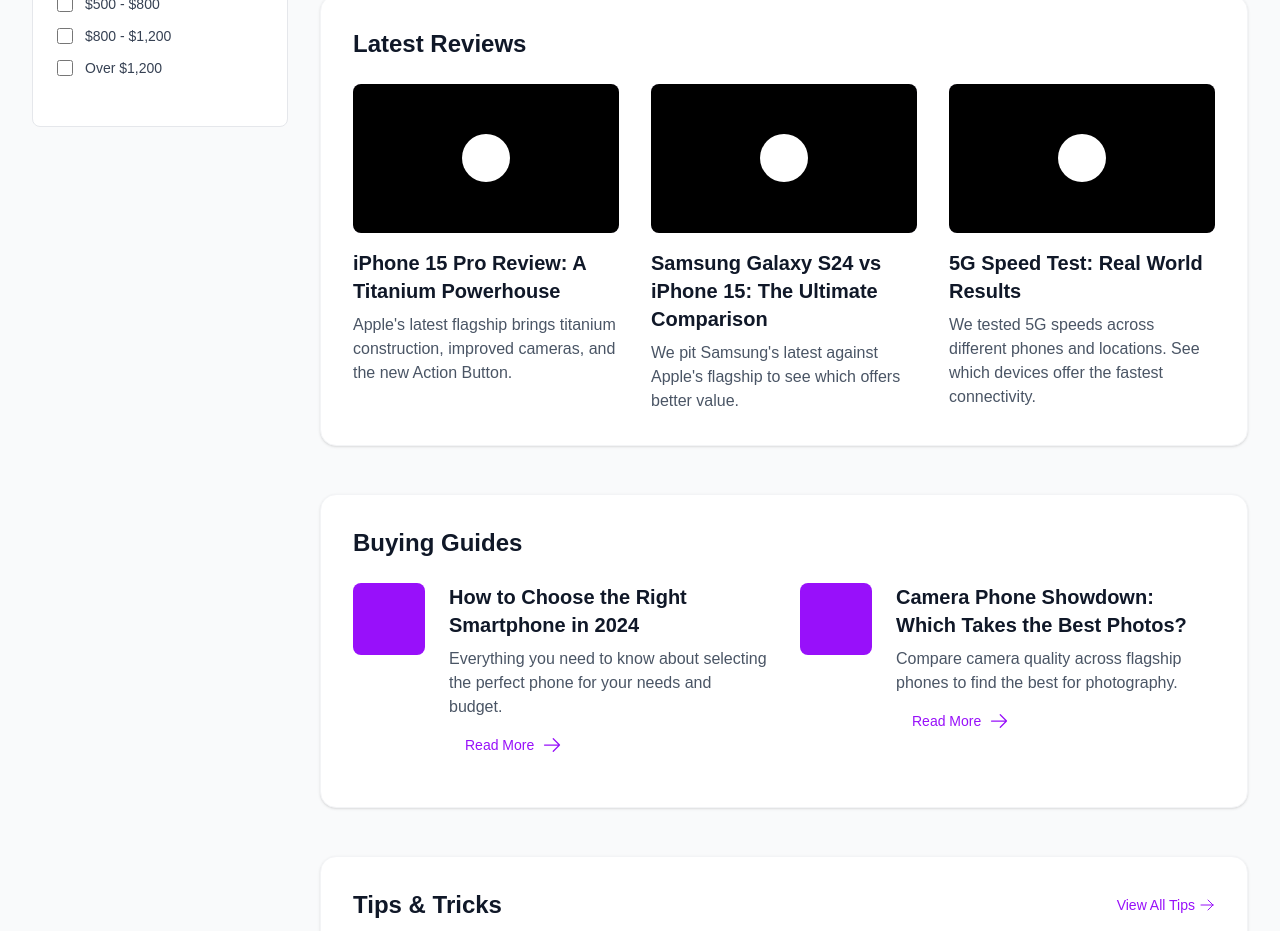
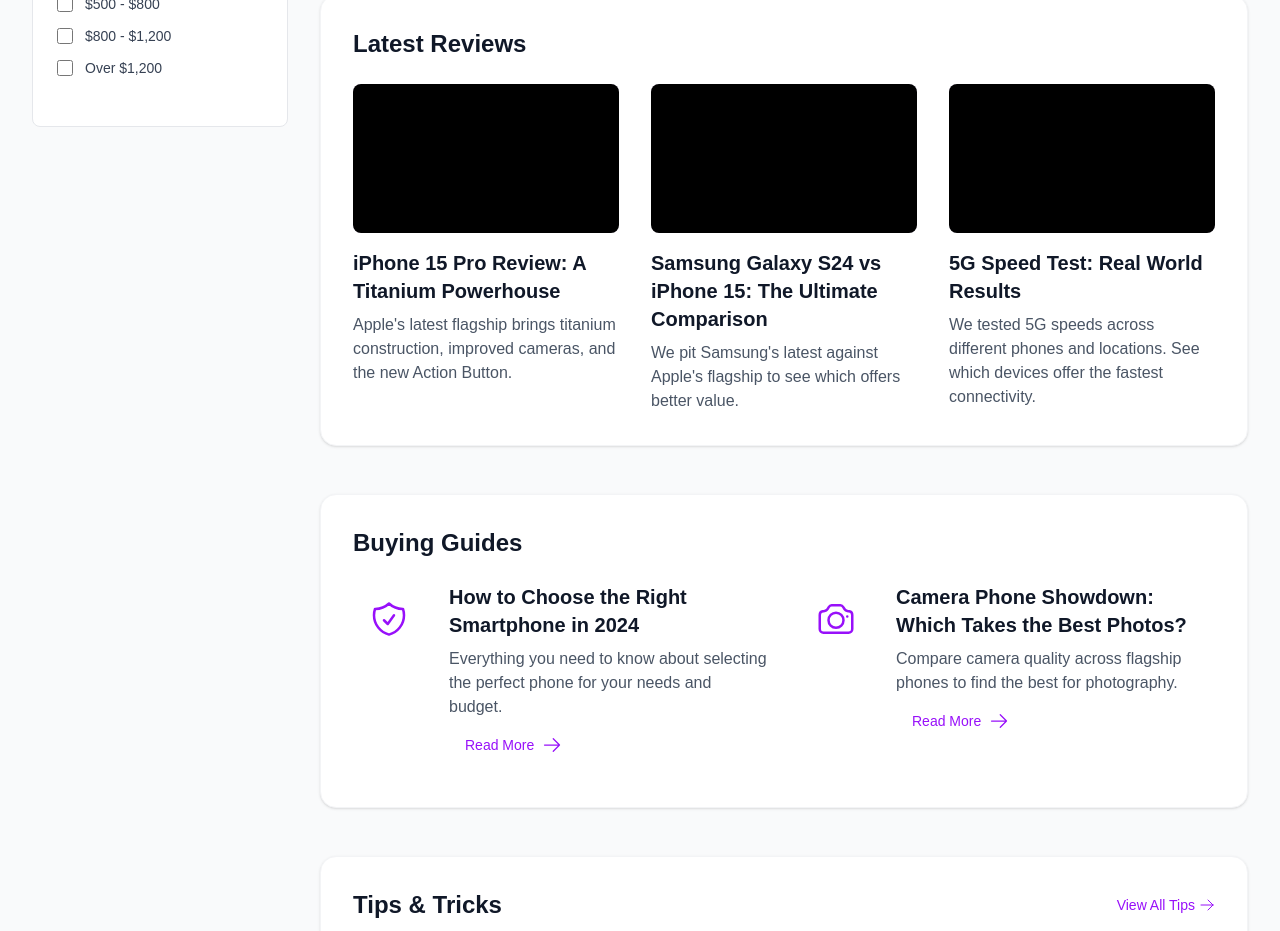
Before and after one commit to skukla/citisignal-nextjs, a Next.js app: page /phones in a window 1280 px wide. Shown: the part 1740-2671 px from the top of the page. Built offline with nearby package versions, Linux system fonts and the light colour scheme.

Commit message:
fix: Simplify hover effects
- Restore icons in BuyingGuidePreview and add cursor-pointer
- Simplify video play button overlay to be more subtle
- Keep consistent hover transitions

```diff
--- a/src/components/ui/previews/BuyingGuidePreview.tsx
+++ b/src/components/ui/previews/BuyingGuidePreview.tsx
@@ -24,20 +24,16 @@
 }: BuyingGuidePreviewProps) {
   return (
     <div className={twMerge(
-      'flex gap-6 items-start group',
+      'flex gap-6 items-start group cursor-pointer',
       className
     )}>
-      <div className="relative">
       <IconContainer
         size="lg"
         bgColor="bg-purple-50"
         bgOpacity="bg-opacity-100"
-          className="group-hover:bg-purple-100 transition-colors"
       >
-          <Icon className="w-10 h-10 text-purple-600 group-hover:scale-110 transition-transform" />
+        <Icon className="w-10 h-10 text-purple-600" />
       </IconContainer>
-        <div className="absolute inset-0 bg-purple-600 bg-opacity-0 group-hover:bg-opacity-5 rounded-lg transition-colors" />
-      </div>
 
       <div className="flex-1">
         <PreviewContent
--- a/src/components/ui/previews/TechReviewPreview.tsx
+++ b/src/components/ui/previews/TechReviewPreview.tsx
@@ -33,17 +33,13 @@
               sizes="(max-width: 768px) 100vw, (max-width: 1200px) 50vw, 33vw"
             />
             <div className="absolute inset-0 bg-black bg-opacity-0 group-hover:bg-opacity-20 transition-opacity flex items-center justify-center">
-              <div className="w-12 h-12 rounded-full bg-white bg-opacity-0 group-hover:bg-opacity-90 transition-opacity flex items-center justify-center">
-                <PlayIcon className="w-6 h-6 text-purple-600 opacity-0 group-hover:opacity-100 transition-opacity" />
-              </div>
+              <PlayIcon className="w-12 h-12 text-white opacity-0 group-hover:opacity-60 transition-opacity" />
             </div>
           </div>
         ) : (
           <div className="w-full h-full bg-gradient-to-br from-purple-100 to-purple-50 flex items-center justify-center relative">
             <div className="absolute inset-0 bg-black bg-opacity-0 group-hover:bg-opacity-20 transition-opacity flex items-center justify-center">
-              <div className="w-12 h-12 rounded-full bg-white bg-opacity-0 group-hover:bg-opacity-90 transition-opacity flex items-center justify-center">
-                <PlayIcon className="w-6 h-6 text-purple-600 opacity-0 group-hover:opacity-100 transition-opacity" />
-              </div>
+              <PlayIcon className="w-12 h-12 text-white opacity-0 group-hover:opacity-60 transition-opacity" />
             </div>
             <span className="text-purple-600 font-medium group-hover:opacity-0 transition-opacity">Review Video</span>
           </div>
```
Lines whose indentation alone changed are shown as unchanged.
